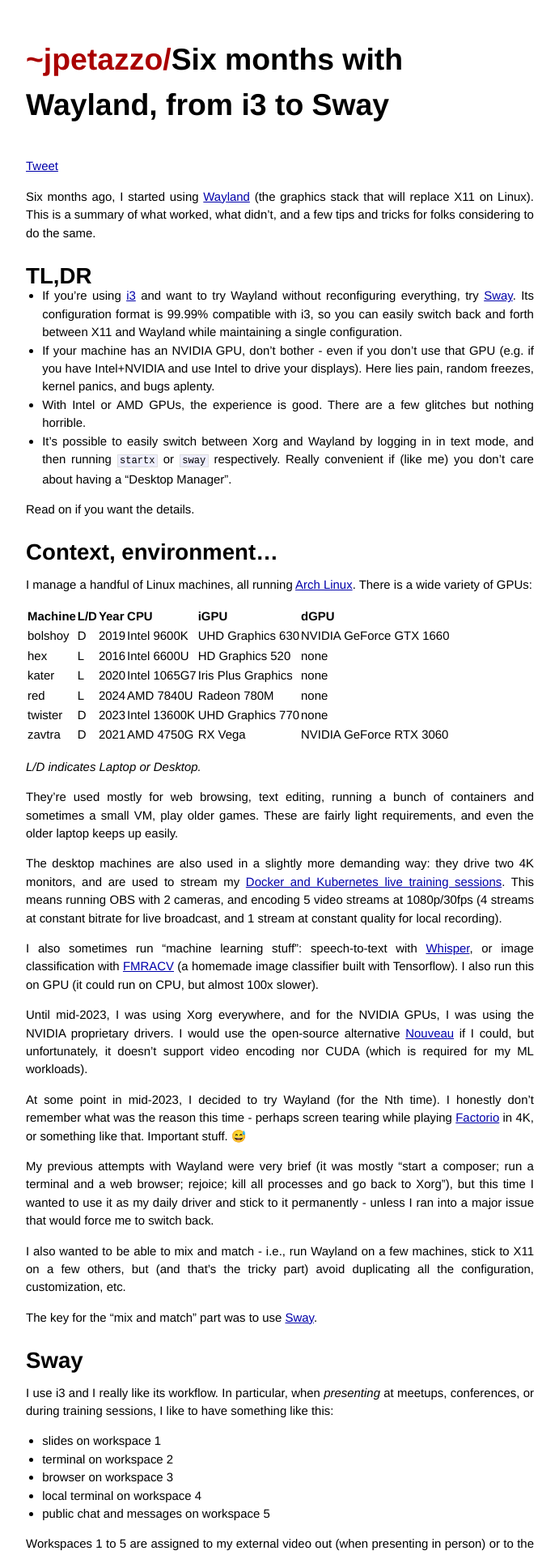
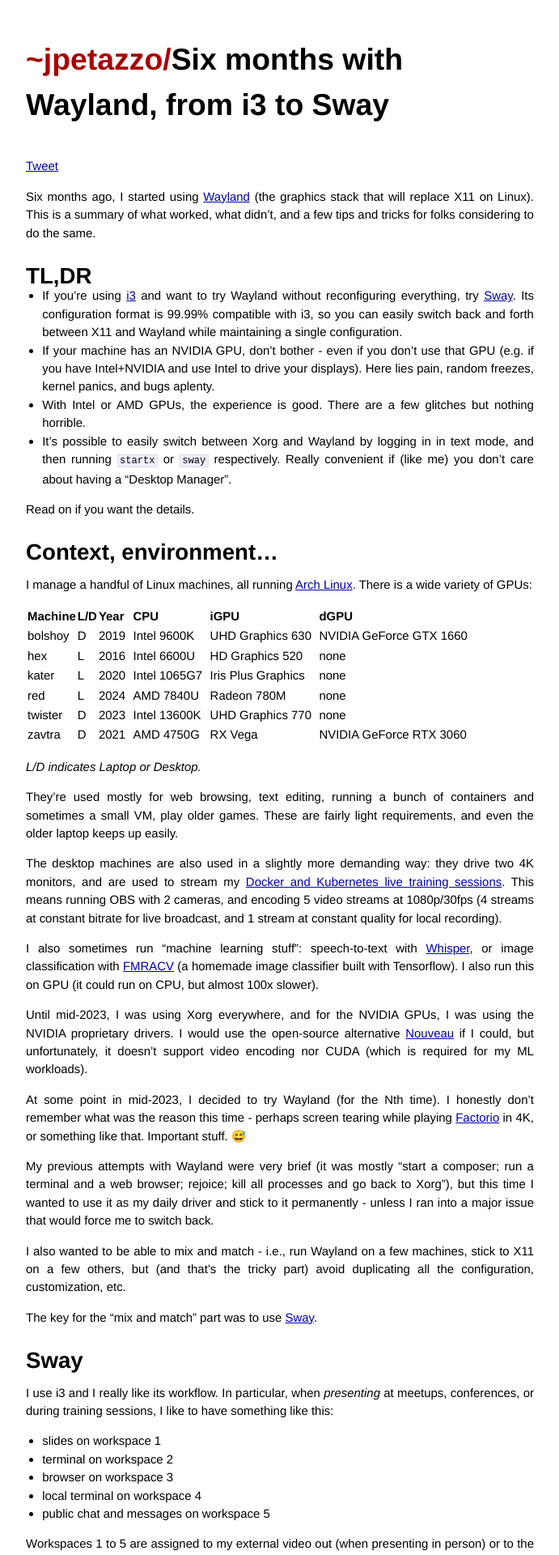
Before and after one commit to jpetazzo/jpetazzo.github.io, a Jekyll site: the page built from _posts/2024-04-29-six-months-with-wayland-sway-i3.markdown, in a window 1280 px wide. Shown: the top 1920 px of the page at 81% size, without its empty margins (294-985 px from the left). Built offline with Jekyll 4.4.1, drawn with Linux system fonts in a browser that asks for light colours; comment, search, counter and statistics services are not loaded.

Commit message:
Adjust CSS to make tables less bad

```diff
--- a/css/main.css
+++ b/css/main.css
@@ -212,3 +212,8 @@
   vertical-align: top;
   margin-top: -2px;
 }
+
+/* Make tables a bit less cluttered. */
+td {
+  padding-right: 0.5em;
+}
```
